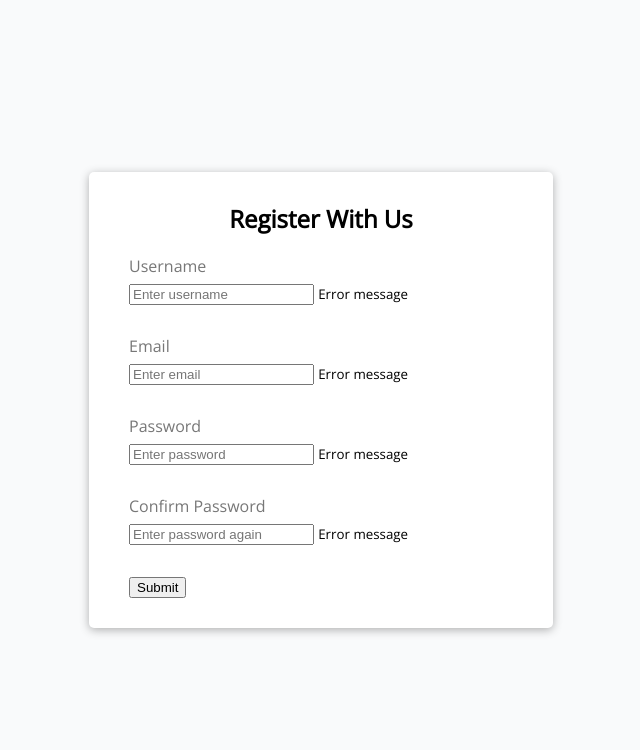
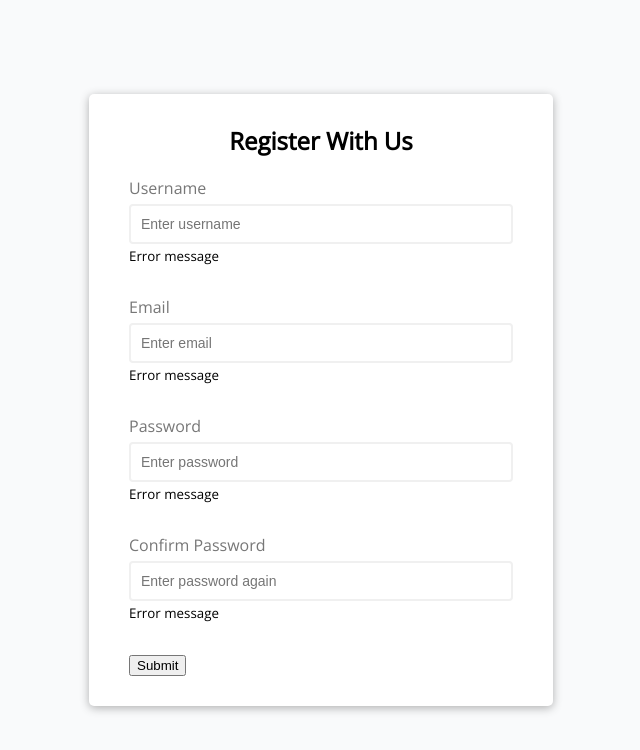
Before and after one commit to jcainuk/Form-Validator, a plain HTML site: page index.html in a window 1280 px wide. Shown: the whole page, without its empty margins (319-959 px from the left). Drawn offline with nearby package versions, Linux system fonts and the light colour scheme.

Commit message:
add styles for .form-control input and .form-control input:focus

```diff
--- a/styles.css
+++ b/styles.css
@@ -41,3 +41,17 @@ h2 {
   display: block;
   margin-bottom: 5px;
 }
+
+.form-control input {
+  border: 2px solid #f0f0f0;
+  border-radius: 4px;
+  display: block;
+  width: 100%;
+  padding: 10px;
+  font-size: 14px;
+}
+
+.form-control input:focus {
+  outline: 0;
+  border-color: #777;
+}
```
